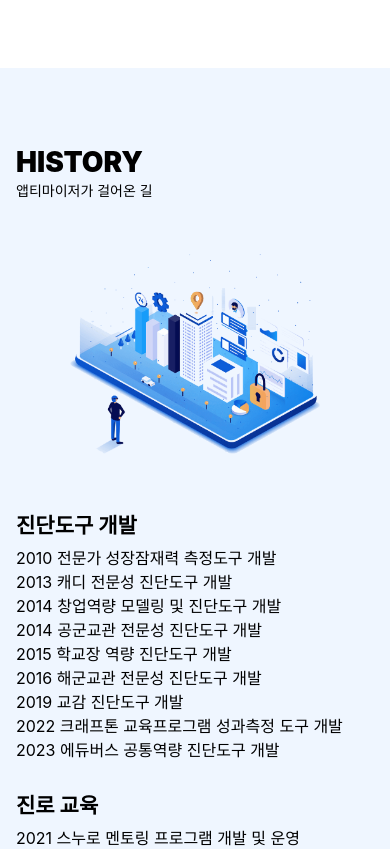
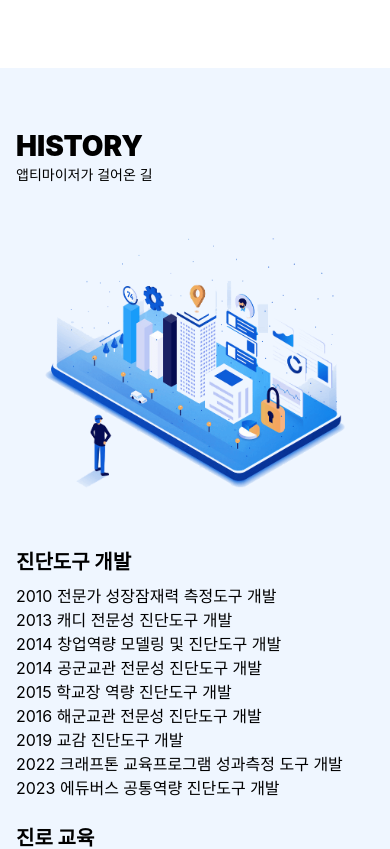
Before and after one commit to aptimizer-co/aptimizer, a Next.js app: page /about in a window 390 px wide. Shown: the part 860-1709 px from the top of the page. Built offline with nearby package versions, Linux system fonts and the light colour scheme; a web font is replaced by a local one.

Commit message:
[🗼마크업] `HistorySection`에 `Container` 컴포넌트 적용 및 시스템 디자인 추가

```diff
--- a/src/app/about/_sections/HistorySection/History.module.css
+++ b/src/app/about/_sections/HistorySection/History.module.css
@@ -1,27 +1,25 @@
 .section {
-  padding: 8rem 0;
-  background-color: #eff6ff;
+  padding: var(--spacing-64) 0;
+  background-color: var(--quaternary);
 }
 
 .history {
   position: relative;
 }
 
-.innerContainer {
-  margin-bottom: 3.2rem;
+.timeLineContainer {
+  margin-bottom: var(--spacing-32);
 }
 
-.historyTitle {
-  font-size: 2.1rem;
-  font-weight: 700;
-  line-height: 3.15rem;
-  margin-bottom: 0.8rem;
+.timeLineTitle {
+  font-size: var(--text-20);
+  font-weight: var(--font-700);
+  margin-bottom: var(--spacing-16);
 }
 
 .timeLine {
-  font-size: 1.8rem;
-  line-height: 2.7rem;
-  font-weight: 400;
+  font-size: var(--text-16);
+  margin-bottom: var(--spacing-8);
 }
 
 .image {
@@ -34,21 +32,6 @@
 }
 
 /* 반응형 */
-.container {
-  max-width: 1140px;
-  margin: 0 auto;
-}
-
-@media (max-width: 1140px) {
-  .container {
-    padding: 0 1.6rem;
-  }
-
-  .image {
-    right: 1.6rem;
-  }
-}
-
 @media (max-width: 768px) {
   .image {
     width: 35rem;
@@ -59,23 +42,10 @@
 @media (max-width: 425px) {
   .image {
     position: static;
-    width: 25rem;
-    height: 20rem;
+    width: 30rem;
+    height: 25rem;
     margin: 0 auto;
     transform: translateY(0);
-    margin-bottom: 6rem;
-  }
-
-  .historyTitle {
-    font-size: 2.1rem;
-    font-weight: 700;
-    line-height: 2.4rem;
-    margin-bottom: 0.8rem;
-  }
-
-  .timeLine {
-    font-size: 1.6rem;
-    line-height: 2.4rem;
-    font-weight: 400;
+    margin-bottom: var(--spacing-64);
   }
 }
--- a/src/app/about/_sections/HistorySection/HistorySection.tsx
+++ b/src/app/about/_sections/HistorySection/HistorySection.tsx
@@ -1,12 +1,13 @@
 import Image from "next/image";
-import { SectionTitle, SectionSubtitle } from "@/src/components";
+import { Container, SectionTitle, SectionSubtitle } from "@/src/components";
 import HistoryImage from "@/public/png/about-history.png";
 import s from "./History.module.css";
 
 const HistorySection = () => {
   return (
     <section className={s.section}>
-      <div className={`${s.container} ${s.history}`}>
+      <Container style={s.container}>
+        <div className={s.history}>
           <SectionTitle>HISTORY</SectionTitle>
           <SectionSubtitle>앱티마이저가 걸어온 길</SectionSubtitle>
 
@@ -14,8 +15,8 @@ const HistorySection = () => {
             <Image src={HistoryImage} alt="역사 이미지" fill />
           </div>
 
-        <div className={s.innerContainer}>
-          <p className={s.historyTitle}>진단도구 개발</p>
+          <div className={s.timeLineContainer}>
+            <p className={s.timeLineTitle}>진단도구 개발</p>
             <p className={s.timeLine}>2010 전문가 성장잠재력 측정도구 개발</p>
             <p className={s.timeLine}>2013 캐디 전문성 진단도구 개발</p>
             <p className={s.timeLine}>2014 창업역량 모델링 및 진단도구 개발</p>
@@ -23,18 +24,17 @@ const HistorySection = () => {
             <p className={s.timeLine}>2015 학교장 역량 진단도구 개발</p>
             <p className={s.timeLine}>2016 해군교관 전문성 진단도구 개발</p>
             <p className={s.timeLine}>2019 교감 진단도구 개발</p>
-          <p className={s.timeLine}>
-            2022 크래프톤 교육프로그램 성과측정 도구 개발
-          </p>
+            <p className={s.timeLine}>2022 크래프톤 교육프로그램 성과측정 도구 개발</p>
             <p className={s.timeLine}>2023 에듀버스 공통역량 진단도구 개발</p>
           </div>
 
-        <div className={s.innerContainer}>
-          <p className={s.historyTitle}>진로 교육</p>
+          <div className={s.timeLineContainer}>
+            <p className={s.timeLineTitle}>진로 교육</p>
             <p className={s.timeLine}>2021 스누로 멘토링 프로그램 개발 및 운영</p>
             <p className={s.timeLine}>2022 스누로 미래교육(4차산업교육)</p>
           </div>
         </div>
+      </Container>
     </section>
   );
 };
```
Lines whose indentation alone changed are shown as unchanged.
